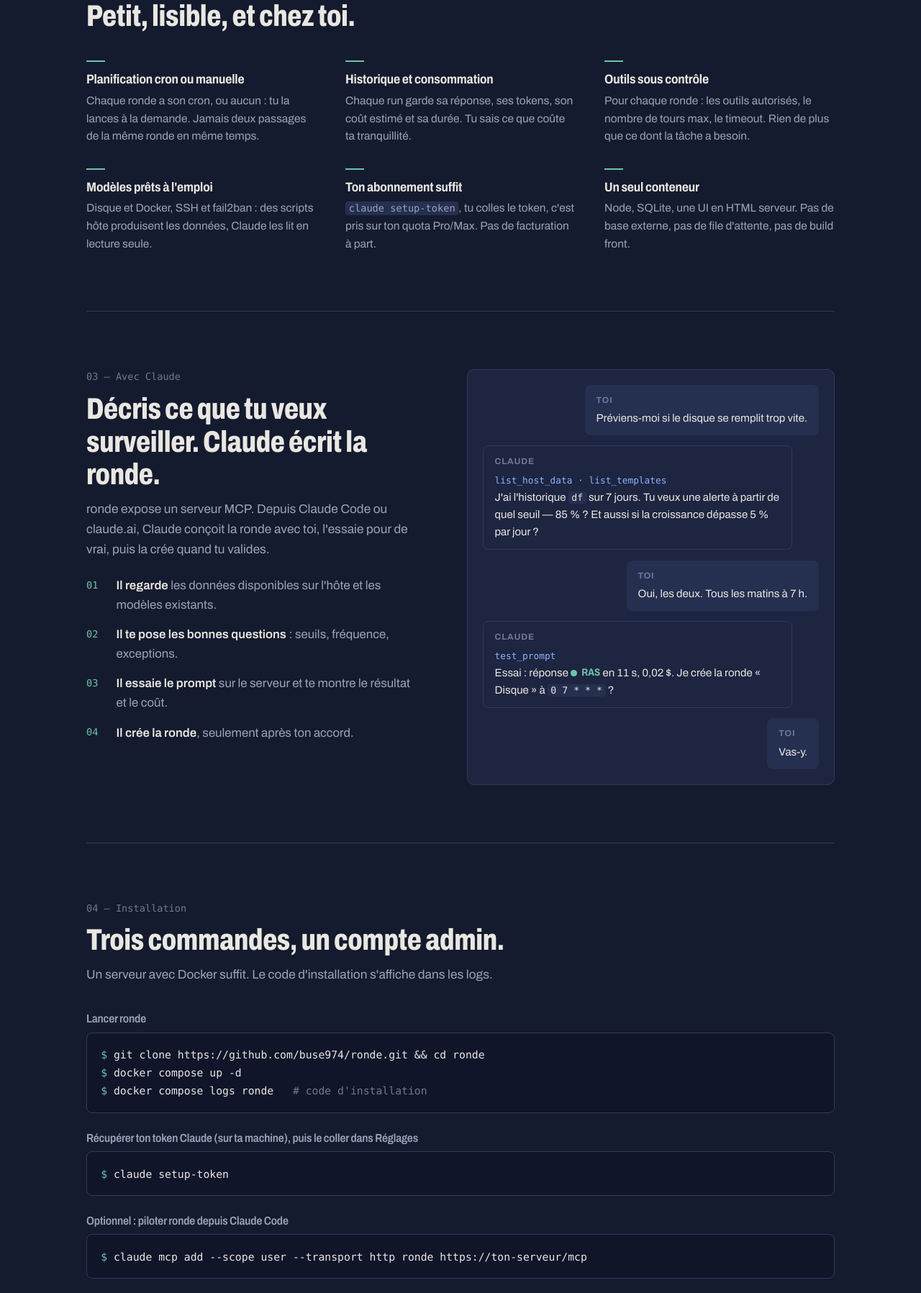
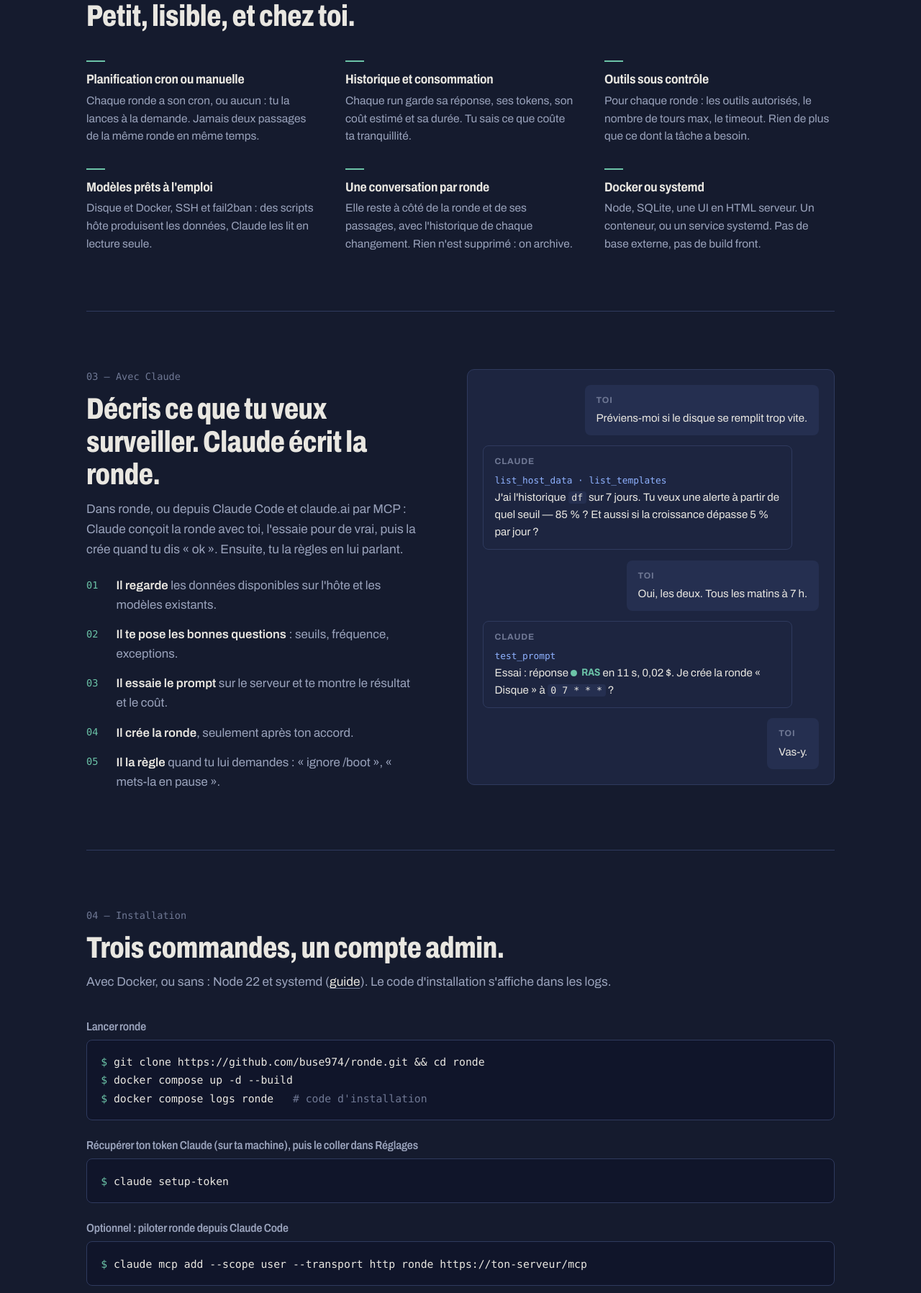
Before and after one commit to buse974/ronde, a web app: file docs/index.html in a window 1280 px wide. Shown: the part 1497-3294 px from the top of the page at 72% size. Run offline with its HTML, style and script files only (its server is not run), Linux system fonts and the light colour scheme.

Commit message:
feat: configuration d'une ronde en popup, doc et modèle fail2ban à jour
- Bouton « Configuration » (page de la ronde et page d'un passage) : état,
  déclenchement, alerte mail et destinataire, outils, limites, dates, prompt.
- Modèle « Sécurité SSH et fail2ban » rendu générique (plus de détails
  propres à un serveur).
- README, INSTALL.md et landing page : conversation par ronde, historique,
  archives, installation Docker ou systemd.

Co-Authored-By: Claude Opus 5.5 <noreply@anthropic.com>

```diff
--- a/docs/index.html
+++ b/docs/index.html
@@ -274,8 +274,8 @@ footer a { color: var(--brume); }
         <div><div class="trait"></div><h3>Historique et consommation</h3><p>Chaque run garde sa réponse, ses tokens, son coût estimé et sa durée. Tu sais ce que coûte ta tranquillité.</p></div>
         <div><div class="trait"></div><h3>Outils sous contrôle</h3><p>Pour chaque ronde : les outils autorisés, le nombre de tours max, le timeout. Rien de plus que ce dont la tâche a besoin.</p></div>
         <div><div class="trait"></div><h3>Modèles prêts à l'emploi</h3><p>Disque et Docker, SSH et fail2ban : des scripts hôte produisent les données, Claude les lit en lecture seule.</p></div>
-        <div><div class="trait"></div><h3>Ton abonnement suffit</h3><p><code>claude setup-token</code>, tu colles le token, c'est pris sur ton quota Pro/Max. Pas de facturation à part.</p></div>
-        <div><div class="trait"></div><h3>Un seul conteneur</h3><p>Node, SQLite, une UI en HTML serveur. Pas de base externe, pas de file d'attente, pas de build front.</p></div>
+        <div><div class="trait"></div><h3>Une conversation par ronde</h3><p>Elle reste à côté de la ronde et de ses passages, avec l'historique de chaque changement. Rien n'est supprimé : on archive.</p></div>
+        <div><div class="trait"></div><h3>Docker ou systemd</h3><p>Node, SQLite, une UI en HTML serveur. Un conteneur, ou un service systemd. Pas de base externe, pas de build front.</p></div>
       </div>
     </section>
 
@@ -285,13 +285,14 @@ footer a { color: var(--brume); }
           <div class="titre-section" style="margin-bottom:0">
             <span class="numero">03 — Avec Claude</span>
             <h2>Décris ce que tu veux surveiller. Claude écrit la ronde.</h2>
-            <p>ronde expose un serveur MCP. Depuis Claude Code ou claude.ai, Claude conçoit la ronde avec toi, l'essaie pour de vrai, puis la crée quand tu valides.</p>
+            <p>Dans ronde, ou depuis Claude Code et claude.ai par MCP : Claude conçoit la ronde avec toi, l'essaie pour de vrai, puis la crée quand tu dis « ok ». Ensuite, tu la règles en lui parlant.</p>
           </div>
           <ol class="etapes">
             <li><span><strong>Il regarde</strong> les données disponibles sur l'hôte et les modèles existants.</span></li>
             <li><span><strong>Il te pose les bonnes questions</strong> : seuils, fréquence, exceptions.</span></li>
             <li><span><strong>Il essaie le prompt</strong> sur le serveur et te montre le résultat et le coût.</span></li>
             <li><span><strong>Il crée la ronde</strong>, seulement après ton accord.</span></li>
+            <li><span><strong>Il la règle</strong> quand tu lui demandes : « ignore /boot », « mets-la en pause ».</span></li>
           </ol>
         </div>
         <div class="conversation" aria-label="Exemple de conversation">
@@ -308,13 +309,13 @@ footer a { color: var(--brume); }
       <div class="titre-section">
         <span class="numero">04 — Installation</span>
         <h2>Trois commandes, un compte admin.</h2>
-        <p>Un serveur avec Docker suffit. Le code d'installation s'affiche dans les logs.</p>
+        <p>Avec Docker, ou sans : Node 22 et systemd (<a href="https://github.com/buse974/ronde/blob/main/INSTALL.md#2b-sans-docker-node--systemd">guide</a>). Le code d'installation s'affiche dans les logs.</p>
       </div>
       <div class="install">
         <div>
           <h3>Lancer ronde</h3>
 <pre><span class="p">$ </span>git clone https://github.com/buse974/ronde.git &amp;&amp; cd ronde
-<span class="p">$ </span>docker compose up -d
+<span class="p">$ </span>docker compose up -d --build
 <span class="p">$ </span>docker compose logs ronde   <span class="c"># code d'installation</span></pre>
         </div>
         <div>
@@ -334,10 +335,10 @@ footer a { color: var(--brume); }
         <h2>Claude a les clés de la ronde, pas celles de la maison.</h2>
       </div>
       <ul class="liste-secu">
-        <li><strong>Utilisateur dédié.</strong> <code>claude</code> tourne sous <code>runner</code>, avec un environnement vide : il ne voit ni la base, ni le secret, ni l'environnement de l'app.</li>
-        <li><strong>Conteneur minimal.</strong> Trois capacités seulement (<code>SETUID</code>, <code>SETGID</code>, <code>KILL</code>) et <code>no-new-privileges</code>. Pas de socket Docker.</li>
+        <li><strong>Utilisateur dédié.</strong> <code>claude</code> tourne sous un compte dédié, avec un environnement vide : il ne voit ni la base, ni le secret, ni l'environnement de l'app.</li>
+        <li><strong>Droits minimaux.</strong> Trois capacités seulement (<code>SETUID</code>, <code>SETGID</code>, <code>KILL</code>) et <code>no-new-privileges</code>, en conteneur comme avec systemd. Pas de socket Docker.</li>
         <li><strong>Token chiffré.</strong> AES-256-GCM en base, clé dérivée d'un secret généré au premier démarrage.</li>
-        <li><strong>Données hôte en lecture seule.</strong> Les scripts tournent sur l'hôte ; le conteneur ne fait que lire <code>/host-metrics</code>.</li>
+        <li><strong>Données hôte en lecture seule.</strong> Les scripts tournent sur l'hôte ; Claude ne fait que lire leurs résultats.</li>
         <li><strong>MCP en OAuth 2.1.</strong> PKCE, aucun token à copier, accès révocable, et outils limités par défaut à <code>Read</code>, <code>Grep</code>, <code>Glob</code>.</li>
         <li><strong>UI verrouillée.</strong> Compte admin argon2, cookie <code>HttpOnly</code> + <code>SameSite=Strict</code>, contrôle d'origine, limite des tentatives.</li>
       </ul>
--- a/server/app.js
+++ b/server/app.js
@@ -403,6 +403,7 @@ export function createApp({ store, config, claudeAuth, mailer, executor, setupCo
       tuned: req.query.tuned === '1',
       conv,
       live: conv ? asks.live(conv.id) : null,
+      alertEmail: store.getSetting('alert_email'),
       askBusy: asks.busy,
       convError: req.query.claude === 'busy' ? 'Trop de conversations avec Claude en cours, réessaie dans un instant.' : null,
     });
@@ -479,6 +480,7 @@ export function createApp({ store, config, claudeAuth, mailer, executor, setupCo
       task: store.getTask(run.task_id),
       conv,
       live: conv ? asks.live(conv.id) : null,
+      alertEmail: store.getSetting('alert_email'),
       askBusy: asks.busy,
       convError: req.query.claude === 'busy' ? 'Trop de conversations avec Claude en cours, réessaie dans un instant.' : null,
     });
--- a/server/views/run.eta
+++ b/server/views/run.eta
@@ -3,7 +3,7 @@
 <div class="ronde-page">
 <%~ include('./partials/claude-panel', it) %>
 <div class="ronde-centre">
-<p class="petit"><a href="/tasks/<%= r.task_id %>"><%= r.task_name %></a></p>
+<p class="petit"><a href="/tasks/<%= r.task_id %>"><%= r.task_name %></a> · <button type="button" class="lien" data-ouvre="config-ronde">Configuration</button></p>
 
 <% if (r.status === 'running') { %>
   <div class="verdict"><span class="etat running">En cours</span></div>
@@ -33,3 +33,4 @@
 <% } %>
 </div>
 </div>
+<%~ include('./partials/config-ronde', it) %>
```
Also changed, not shown: INSTALL.md (+1 -0 lines), server/examples.js (+4 -4 lines), server/public/app.css (+15 -0 lines), server/public/app.js (+14 -0 lines), server/views/partials/config-ronde.eta (added, +19 -0 lines), server/views/task.eta (+2 -5 lines), test/asks.test.js (+3 -0 lines), README.md.
